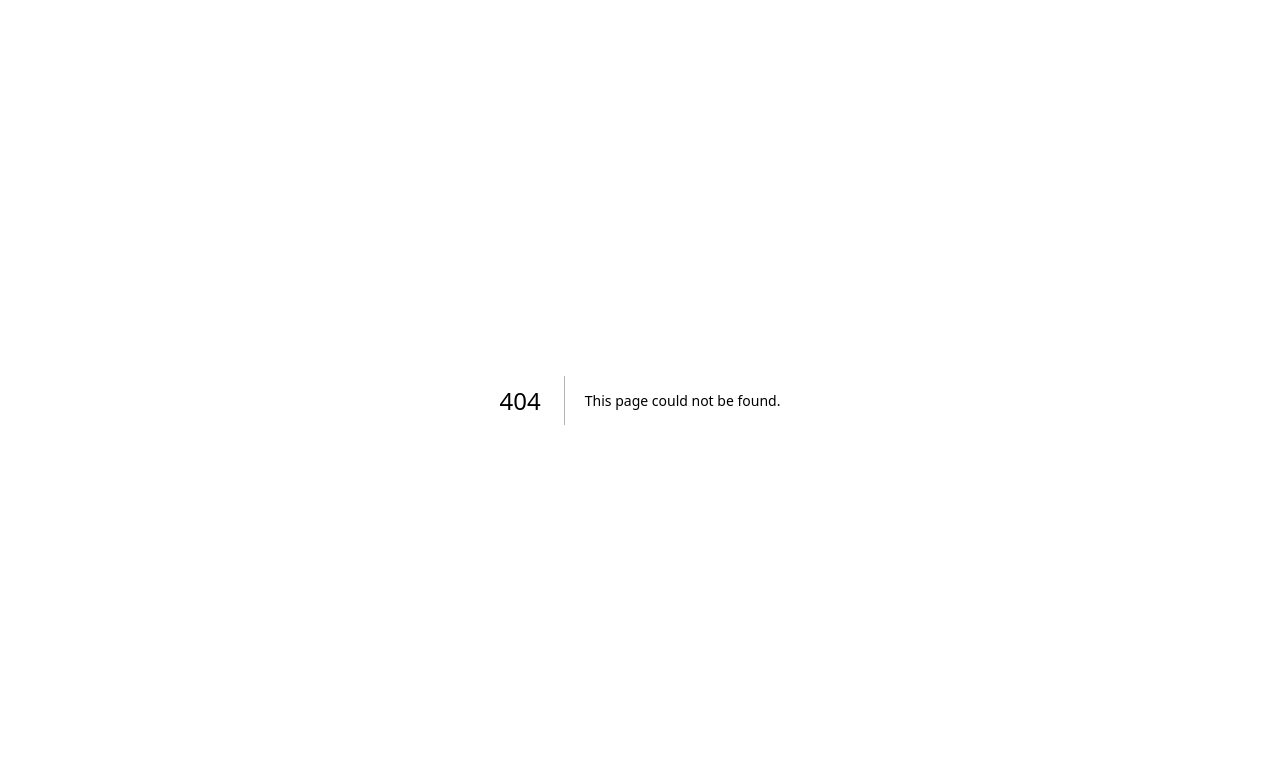
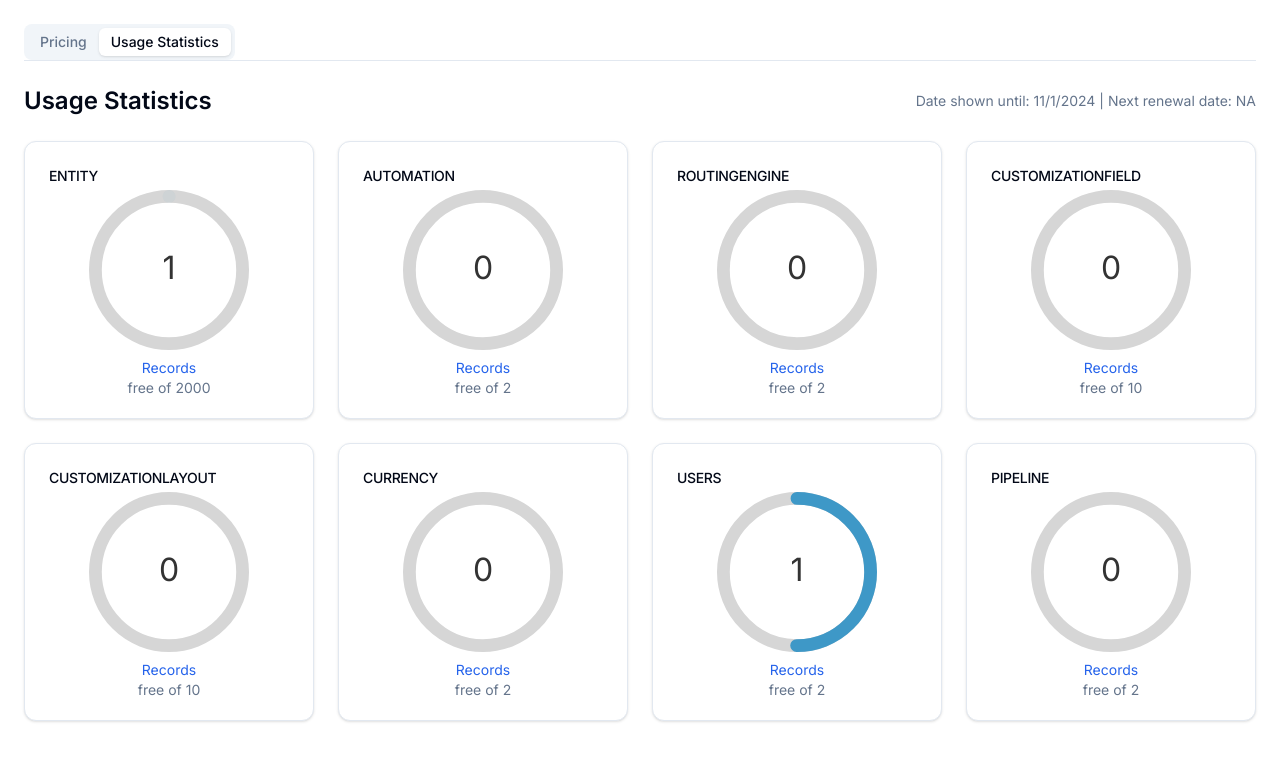
Before and after one commit to Axdityxa/IELTS, a Next.js app: page /analytics in a window 1280 px wide. Before the commit this address had no page. Shown: the top 760 px of the page. Built offline with nearby package versions, Linux system fonts and the light colour scheme.

Commit message:
added analytics page

```diff
--- /dev/null
+++ b/app/analytics/page.jsx
@@ -0,0 +1,71 @@
+"use client"
+import { Card, CardContent, CardHeader, CardTitle } from "@/components/ui/card"
+import { Tabs, TabsList, TabsTrigger } from "@/components/ui/tabs"
+import { CircularProgressbar, buildStyles } from 'react-circular-progressbar'
+import 'react-circular-progressbar/dist/styles.css'
+
+export default function Component() {
+  const metrics = [
+    { title: "ENTITY", current: 1, total: 2000, label: "Records" },
+    { title: "AUTOMATION", current: 0, total: 2, label: "Records" },
+    { title: "ROUTINGENGINE", current: 0, total: 2, label: "Records" },
+    { title: "CUSTOMIZATIONFIELD", current: 0, total: 10, label: "Records" },
+    { title: "CUSTOMIZATIONLAYOUT", current: 0, total: 10, label: "Records" },
+    { title: "CURRENCY", current: 0, total: 2, label: "Records" },
+    { title: "USERS", current: 1, total: 2, label: "Records" },
+    { title: "PIPELINE", current: 0, total: 2, label: "Records" },
+  ]
+
+  return (
+    <div className="p-6">
+      <div className="mb-6 border-b">
+        <Tabs defaultValue="usage">
+          <TabsList>
+            <TabsTrigger value="pricing">Pricing</TabsTrigger>
+            <TabsTrigger value="usage">Usage Statistics</TabsTrigger>
+          </TabsList>
+        </Tabs>
+      </div>
+
+      <div className="mb-6">
+        <div className="flex items-center justify-between">
+          <h2 className="text-2xl font-semibold">Usage Statistics</h2>
+          <p className="text-sm text-muted-foreground">
+            Date shown until: 11/1/2024 | Next renewal date: NA
+          </p>
+        </div>
+      </div>
+
+      <div className="grid grid-cols-1 md:grid-cols-2 lg:grid-cols-4 gap-6">
+        {metrics.map((metric, index) => (
+          <Card key={index}>
+            <CardHeader className="pb-2">
+              <CardTitle className="text-sm font-medium">{metric.title}</CardTitle>
+            </CardHeader>
+            <CardContent>
+              <div className="h-[200px] w-full flex flex-col items-center justify-center">
+                <div className="w-[160px] h-[160px]">
+                  <CircularProgressbar
+                    value={(metric.current / metric.total) * 100}
+                    text={`${metric.current}`}
+                    styles={buildStyles({
+                      pathColor: `rgba(62, 152, 199, ${metric.current / metric.total * 100})`,
+                      textColor: '#333',
+                      trailColor: '#d6d6d6',
+                    })}
+                  />
+                </div>
+                <div className="mt-2 text-center">
+                  <p className="text-sm text-blue-600">{metric.label}</p>
+                  <p className="text-sm text-muted-foreground">
+                    free of {metric.total}
+                  </p>
+                </div>
+              </div>
+            </CardContent>
+          </Card>
+        ))}
+      </div>
+    </div>
+  )
+}
--- a/components/Header.tsx
+++ b/components/Header.tsx
@@ -166,6 +166,14 @@ export default function Header() {
               </Button>
             </>
           )}
+          {/* Analytics Button */}
+          <Button
+            variant="default"
+            className="bg-black text-white"
+            onClick={() => router.push('/analytics')}
+          >
+            Analytics
+          </Button>
         </div>
       </div>
     </header>
--- a/package.json
+++ b/package.json
@@ -27,6 +27,7 @@
     "lucide-react": "^0.453.0",
     "next": "14.2.16",
     "react": "^18",
+    "react-circular-progressbar": "^2.1.0",
     "react-dom": "^18",
     "react-icons": "^5.3.0",
     "tailwind-merge": "^2.5.4",
```
Also changed, not shown: 1 other file (tests, documents, lock files or other folders).
